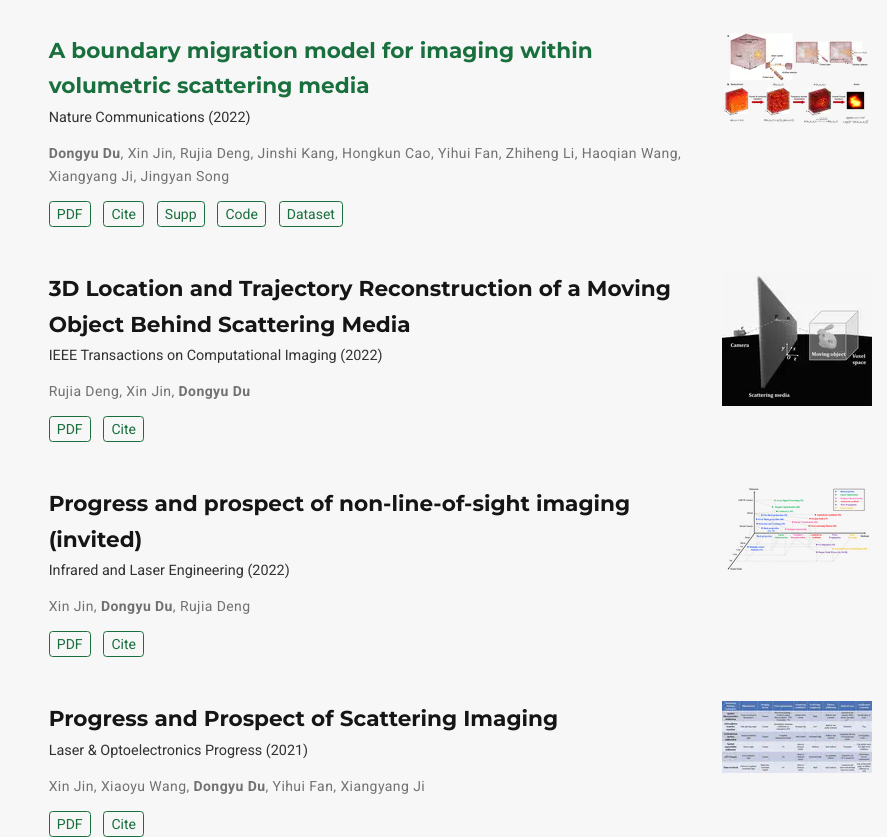
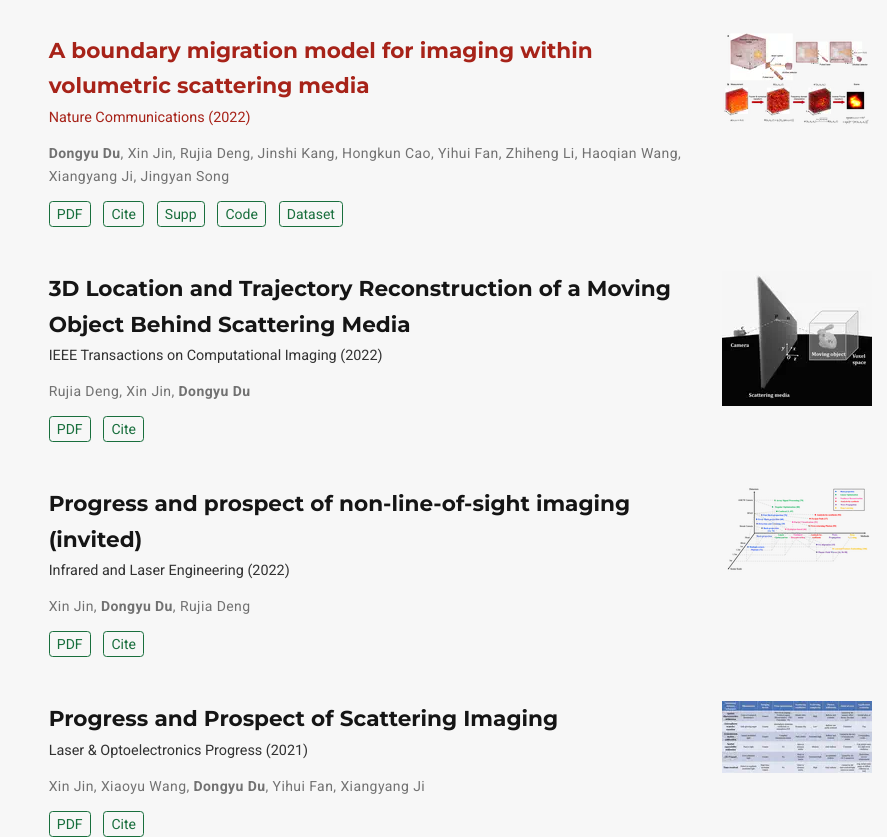
Before and after one commit to dongyu-du/dongyu-du.github.io, a plain HTML site: page index.html in a window 1280 px wide. Shown: the part 1194-2031 px from the top of the page, without its empty margins (393-1280 px from the left). Drawn offline with Linux system fonts and the light colour scheme; some icons are missing.

Commit message:
change color

```diff
--- a/index.html
+++ b/index.html
@@ -399,12 +399,12 @@
                 <div class="media-body">
 
                   <div class="section-subheading article-title mb-0 mt-0" >
-                    <a href="/publication/nc2022/" style="color: #196F3D;">A boundary migration model for imaging within volumetric scattering media</a>
+                    <a href="/publication/nc2022/" style="color: #A72319;">A boundary migration model for imaging within volumetric scattering media</a>
                   </div>
 
 
                   <a href="/publication/nc2022/"  class="summary-link">
-                    <div class="article-style">
+                    <div class="article-style" style="color: #A72319;">
                       Nature Communications (2022)
                     </div>
                   </a>
```
